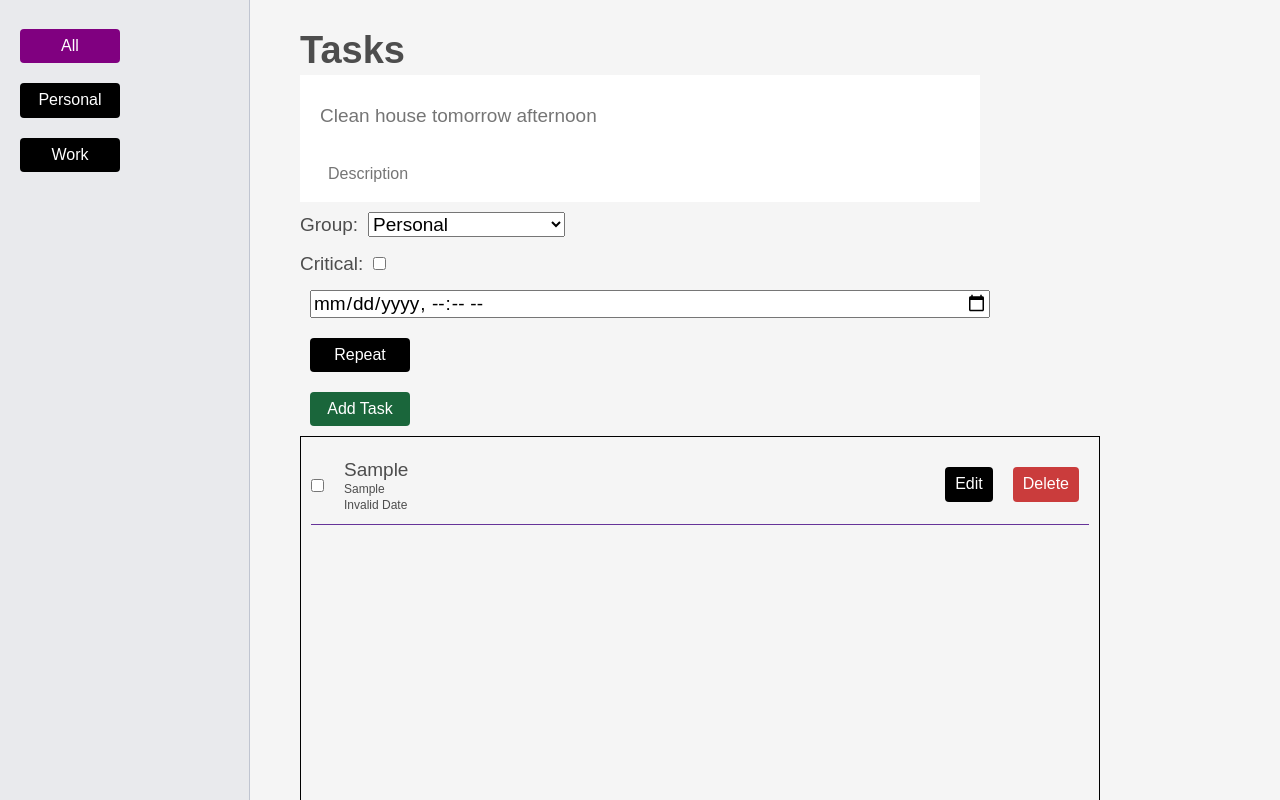
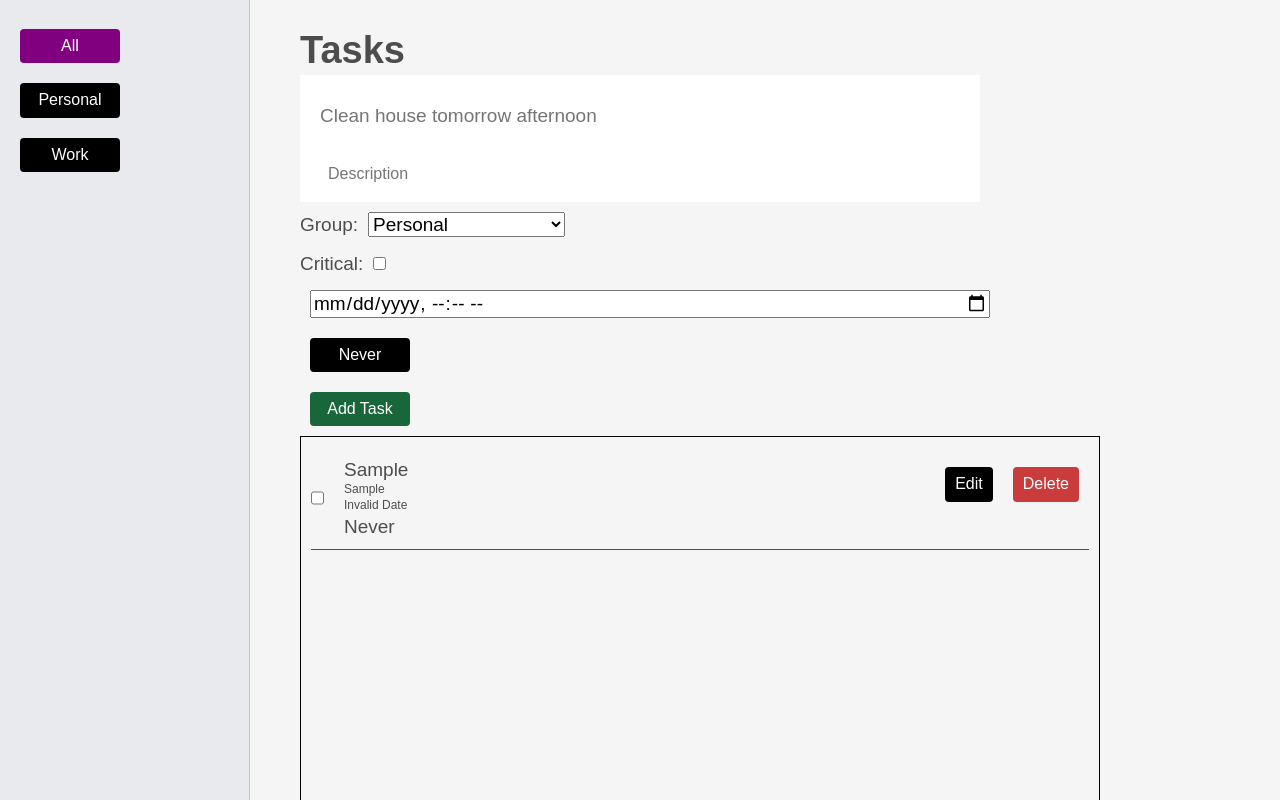
Before and after one commit to Mihuy1/TodoWebsite, a React (Vite) app: page / in a window 1280 px wide. Both pictures are taken after typing "Sample", "Sample" into the empty fields and a click on the button "Add Task". Shown: the top 800 px of the page. Built offline with nearby package versions, Linux system fonts and the light colour scheme.

Commit message:
feat: implement repeat task functionality and enhance task management

```diff
--- a/src/components/AddTaskForm.jsx
+++ b/src/components/AddTaskForm.jsx
@@ -1,6 +1,5 @@
 import PropTypes from 'prop-types';
 import Button from './Button';
-import {IoRepeat} from 'react-icons/io5';
 import {useState} from 'react';
 import RepeatModal from './RepeatModal';
 
@@ -9,7 +8,7 @@ const AddTaskForm = (props) => {
   const [showInput, setShowInput] = useState(false);
   const [newGroup, setNewGroup] = useState('');
   const [isModalOpen, setIsModalOpen] = useState(false);
-  const [repeatFreq, setRepeatFreq] = useState('');
+  const [repeatFreq, setRepeatFreq] = useState('Never');
 
   const handleOpenModal = () => setIsModalOpen(true);
   const handleCloseModal = () => setIsModalOpen(false);
@@ -44,6 +43,7 @@ const AddTaskForm = (props) => {
         const newTaskDate = event.target.date.value;
         const taskCritical = event.target.critical.checked;
         const taskGroup = event.target.group.value;
+        const taskRepeat = repeatFreq;
 
         if (taskGroup === 'new') {
           alert('Please choose or create a group');
@@ -61,6 +61,7 @@ const AddTaskForm = (props) => {
           newTaskDate,
           taskCritical,
           taskGroup,
+          taskRepeat,
         );
 
         event.target.reset();
@@ -120,6 +121,7 @@ const AddTaskForm = (props) => {
 
       <div className="repeat-div">
         <button
+          id="repeat"
           className={'add__button'}
           type="button"
           onClick={handleOpenModal}
--- a/src/components/Task.jsx
+++ b/src/components/Task.jsx
@@ -1,16 +1,21 @@
 import PropTypes from 'prop-types';
 import Button from './Button';
-import {useState} from 'react';
+import {useState, useEffect} from 'react';
 import EditTaskForm from './EditTaskForm';
 import Popup from 'reactjs-popup';
 import './Task.css';
 
 const Task = (props) => {
-  const {item, onStatusChange, handleEditTask, handleDeleteTask} = props;
+  const {
+    item,
+    onStatusChange,
+    handleEditTask,
+    handleDeleteTask,
+    handleAddTask,
+  } = props;
 
   const [isChecked, setIsChecked] = useState(item.status);
 
-  const formatDate = (dateString) => {
   const options = {
     weekday: 'short',
     day: '2-digit',
@@ -19,12 +24,28 @@ const Task = (props) => {
     minute: 'numeric',
     hour12: true,
   };
+
+  useEffect(() => {
+    setIsChecked(item.status);
+  }, [item.status]);
+
+  const formatDate = (dateString) => {
     return new Date(dateString).toLocaleString('en-US', options);
   };
 
   const handleCheckboxChange = (event) => {
-    onStatusChange(item.id, event.target.checked);
-    setIsChecked(event.target.checked);
+    const newStatus = event.target.checked;
+
+    setIsChecked(newStatus);
+    onStatusChange(item.id, newStatus);
+
+    if (newStatus && !item.hasCreatedRepeat) {
+      setTimeout(() => {
+        const taskWithUpdatedStatus = {...item, status: true};
+
+        checkRepeat(taskWithUpdatedStatus);
+      }, 100);
+    }
   };
 
   const isDatePassed = (dateString) => {
@@ -33,13 +54,58 @@ const Task = (props) => {
     return taskDate < currentDate;
   };
 
+  const checkRepeat = (task) => {
+    console.log('Task being processed:', task);
+
+    if (task.repeat === 'Never') {
+      console.log('Never repeat');
+      return;
+    }
+
+    if (isDatePassed(task.date) && task.status === true) {
+      console.log('Creating repeating task');
+      const newDate = calculateNextDate(task.date, task.repeat);
+
+      handleAddTask(
+        task.name,
+        task.details,
+        newDate,
+        task.critical,
+        task.group,
+        task.repeat,
+        false,
+        false,
+      );
+
+      onStatusChange(task.id, task.status, true);
+    }
+  };
+
+  const calculateNextDate = (dateString, repeatPattern) => {
+    const newDate = new Date(dateString);
+
+    switch (repeatPattern) {
+      case 'Daily':
+        newDate.setDate(newDate.getDate() + 1);
+        break;
+      case 'Weekly':
+        newDate.setDate(newDate.getDate() + 7);
+        break;
+      case 'Monthly':
+        newDate.setMonth(newDate.getMonth() + 1);
+        break;
+    }
+
+    return newDate.toString();
+  };
+
   return (
     <>
       <div className="task-container">
         <input
           className="c-cb"
           type="checkbox"
-          checked={item.status}
+          checked={isChecked}
           onChange={handleCheckboxChange}
         />{' '}
         <div
@@ -49,6 +115,7 @@ const Task = (props) => {
             <p>{item.name}</p>
             <p className="task-description">{item.details}</p>
             <p className="task-date">{formatDate(item.date)} </p>
+            <p className="task-repeat"> {item.repeat} </p>
           </div>
         </div>
         <div className="task-buttons">
@@ -86,6 +153,8 @@ Task.propTypes = {
   handleEditTask: PropTypes.func.isRequired,
   onStatusChange: PropTypes.func.isRequired,
   handleDeleteTask: PropTypes.func.isRequired,
+  handleAddTask: PropTypes.func.isRequired,
+  handleSaveTask: PropTypes.func.isRequired,
 };
 
 export default Task;
--- a/src/hooks/ApiHooks.js
+++ b/src/hooks/ApiHooks.js
@@ -20,21 +20,34 @@ const useTask = () => {
     newTaskDate,
     taskCritical,
     taskGroup,
+    repeat,
+    initialStatus = false,
+    hasCreatedRepeat = false,
   ) => {
     const newTask = {
       id: todoArray.length + 1,
       name: newTaskName,
       details: newTaskDetails,
       date: newTaskDate,
-      status: false,
+      status: initialStatus,
       critical: taskCritical,
       group: taskGroup,
+      repeat: repeat,
+      hasCreatedRepeat: hasCreatedRepeat,
     };
     console.log('newTask', newTask);
-    setTodoArray([...todoArray, newTask]);
+    setTodoArray((currentTasks) => [...currentTasks, newTask]);
+    console.log('todoArray', todoArray);
   };
 
-  const handleSaveTask = (id, newName, newDetails, newCritical, newGroup) => {
+  const handleSaveTask = (
+    id,
+    newName,
+    newDetails,
+    newCritical,
+    newGroup,
+    repeat,
+  ) => {
     const updatedTasks = todoArray.map((task) =>
       task.id === id
         ? {
@@ -43,6 +56,7 @@ const useTask = () => {
             details: newDetails,
             critical: newCritical,
             group: newGroup,
+            repeat: repeat,
           }
         : task,
     );
@@ -58,6 +72,7 @@ const useTask = () => {
     newDate,
     newCritical,
     newGroup,
+    repeat,
   ) => {
     const updatedTasks = todoArray.map((task) =>
       task.id === id
@@ -68,6 +83,7 @@ const useTask = () => {
             date: newDate,
             critical: newCritical,
             group: newGroup,
+            repeat: repeat,
           }
         : task,
     );
@@ -80,11 +96,18 @@ const useTask = () => {
     setTodoArray(updatedTasks);
   };
 
-  const onStatusChange = (id, newStatus) => {
-    const updatedTasks = todoArray.map((task) =>
-      task.id === id ? {...task, status: newStatus} : task,
+  const onStatusChange = (id, newStatus, hasCreatedRepeat = undefined) => {
+    setTodoArray((currentTasks) =>
+      currentTasks.map((task) =>
+        task.id === id
+          ? {
+              ...task,
+              status: newStatus,
+              ...(hasCreatedRepeat !== undefined ? {hasCreatedRepeat} : {}),
+            }
+          : task,
+      ),
     );
-    setTodoArray(updatedTasks);
   };
 
   const sortTasksByDate = (tasks) => {
--- a/src/views/Home.jsx
+++ b/src/views/Home.jsx
@@ -42,6 +42,7 @@ const Home = () => {
             handleSaveTask={handleSaveTask}
             handleDeleteTask={handleDeleteTask}
             onStatusChange={onStatusChange}
+            handleAddTask={handleAddTask}
           />
         ))}
       </div>
```
Lines whose indentation alone changed are shown as unchanged.
